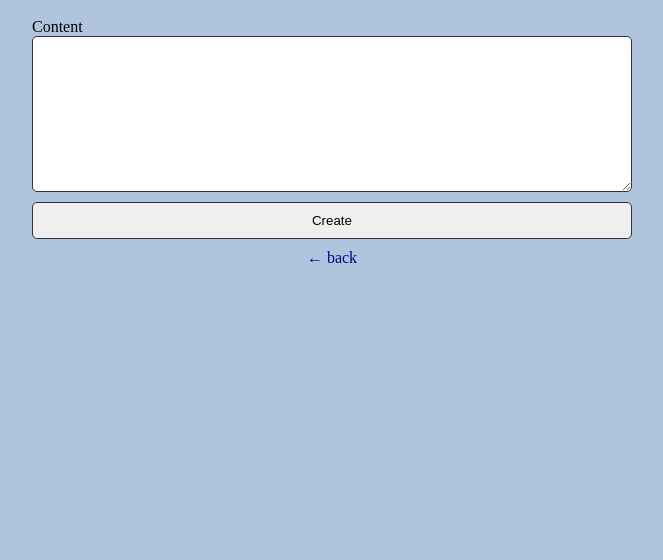
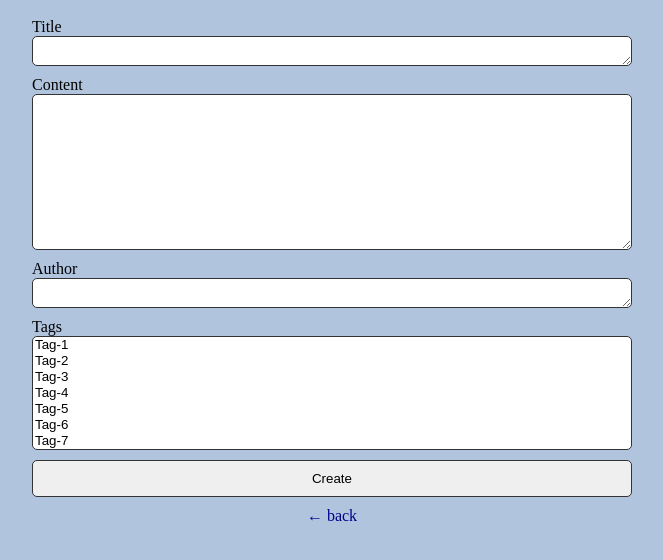
Before and after one commit to HannaPsh/Blog-Api, a plain HTML site: page blog-client-template/admin/create-post.html in a window 1280 px wide. Shown: the part 60-620 px from the top of the page, without its empty margins (308-971 px from the left). Drawn offline with Linux system fonts and the light colour scheme.

Commit message:
Index - createPost updated

```diff
--- a/blog-client-template/admin/create-post.html
+++ b/blog-client-template/admin/create-post.html
@@ -11,8 +11,22 @@
         <h1>New post</h1>
 
         <form id="create-pun-form">
+            <label for="">Title</label>
+            <textarea name="title" id="title-textarea" cols="30" rows="10"></textarea>
             <label for="">Content</label>
             <textarea name="content" id="content-textarea" cols="30" rows="10"></textarea>
+            <label for="">Author</label>
+            <textarea name="author" id="author-textarea" cols="30" rows="10"></textarea>
+            <label for="">Tags</label>
+            <select name="tags" id="tags" size="7" multiple="multiple">
+                <option value="tagOne">  Tag-1</option>
+                <option value="tagTwo">  Tag-2</option>
+                <option value="tagThree">Tag-3</option>
+                <option value="tagFour"> Tag-4</option>
+                <option value="tagFive"> Tag-5</option>
+                <option value="tagSix">  Tag-6</option>
+                <option value="tagSeven">Tag-7</option>
+            </select>
 
             <input type="submit" value="Create">
             <a href="index.html">&#x2190; back</a>
```
